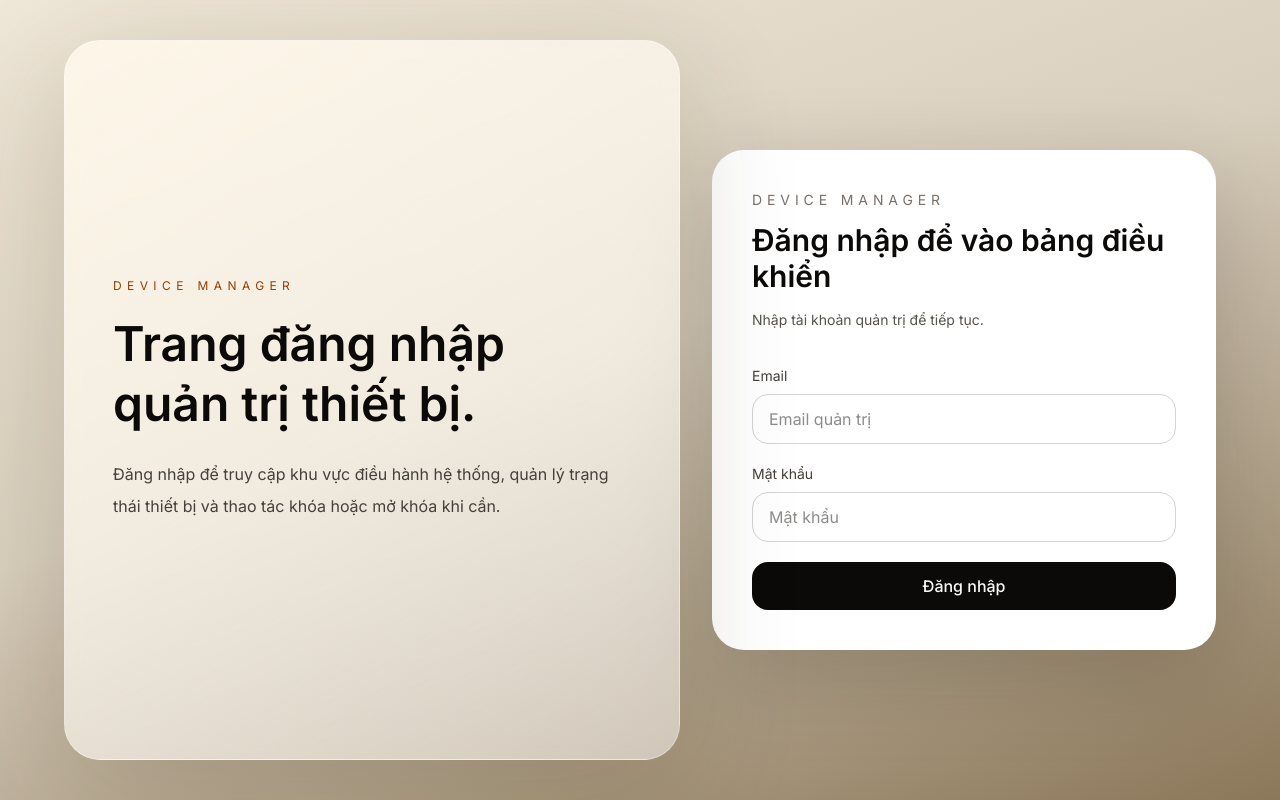
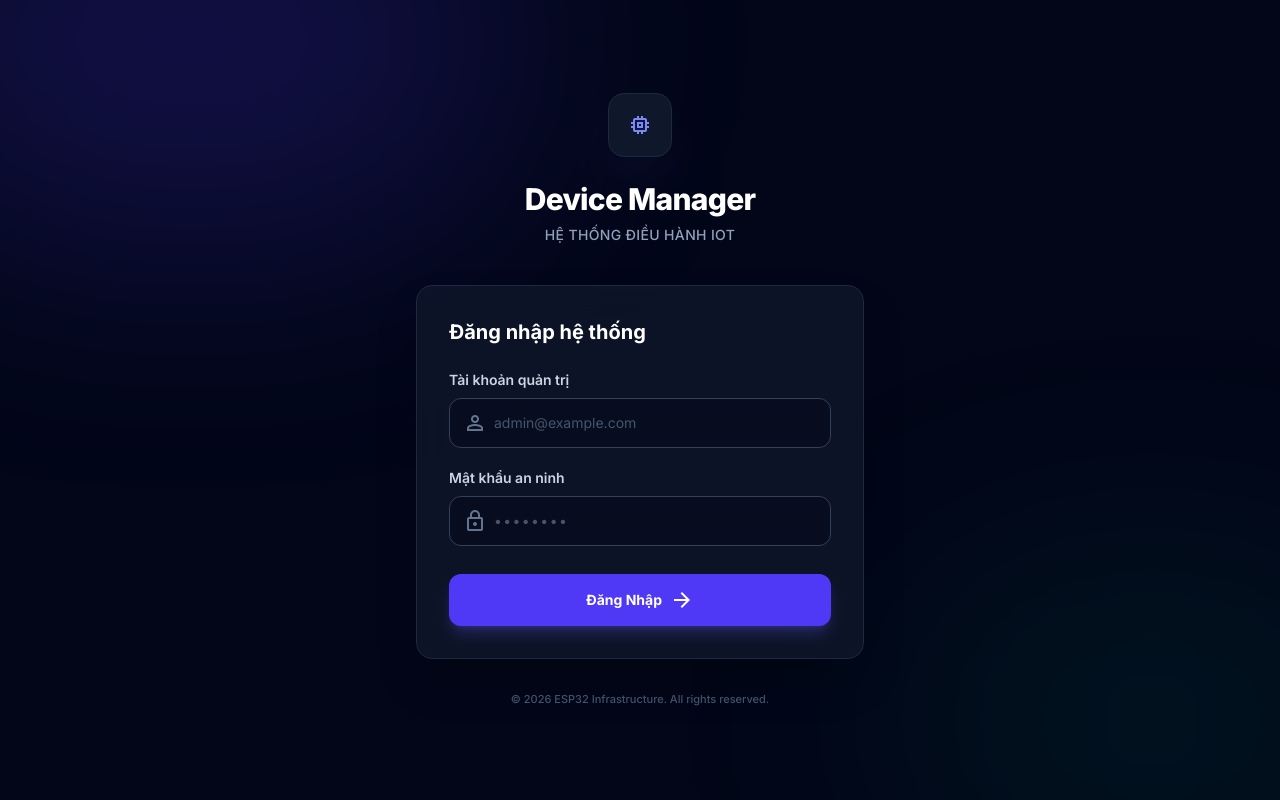
Before and after one commit to giangbc2k4/DeviceManager, a Next.js app: page / in a window 1280 px wide. Built offline with nearby package versions, Linux system fonts and the light colour scheme; no server answers.

Commit message:
login from

```diff
--- a/app/login-form.tsx
+++ b/app/login-form.tsx
@@ -41,40 +41,68 @@ export function LoginForm() {
 
   return (
     <form className="grid gap-5" onSubmit={handleSubmit}>
-      <label className="grid gap-2 text-sm text-stone-700">
-        Email
+      <div className="grid gap-2 text-sm">
+        <label className="font-semibold text-slate-300">
+          Tài khoản quản trị
+        </label>
+        <div className="relative">
           <input
             autoComplete="username"
-          className="rounded-2xl border border-stone-300 bg-white px-4 py-3 text-base text-stone-900 outline-none transition focus:border-amber-700"
+            className="w-full rounded-xl border border-slate-700 bg-slate-950/50 px-4 py-3.5 pl-11 text-sm text-slate-200 outline-none transition focus:border-indigo-500 focus:ring-1 focus:ring-indigo-500/50 placeholder:text-slate-600"
             onChange={(event) => setEmail(event.target.value)}
-          placeholder="Email quản trị"
+            placeholder="admin@example.com"
             required
             type="email"
             value={email}
           />
+          <span className="material-symbols-outlined absolute left-3.5 top-1/2 -translate-y-1/2 text-slate-500 text-[20px]">person</span>
+        </div>
+      </div>
+
+      <div className="grid gap-2 text-sm">
+        <label className="font-semibold text-slate-300 flex justify-between">
+          Mật khẩu an ninh
         </label>
-
-      <label className="grid gap-2 text-sm text-stone-700">
-        Mật khẩu
+        <div className="relative">
           <input
             autoComplete="current-password"
-          className="rounded-2xl border border-stone-300 bg-white px-4 py-3 text-base text-stone-900 outline-none transition focus:border-amber-700"
+            className="w-full rounded-xl border border-slate-700 bg-slate-950/50 px-4 py-3.5 pl-11 text-sm text-slate-200 outline-none transition focus:border-indigo-500 focus:ring-1 focus:ring-indigo-500/50 placeholder:text-slate-600 tracking-widest"
             onChange={(event) => setPassword(event.target.value)}
-          placeholder="Mật khẩu"
+            placeholder="••••••••"
             required
             type="password"
             value={password}
           />
-      </label>
+          <span className="material-symbols-outlined absolute left-3.5 top-1/2 -translate-y-1/2 text-slate-500 text-[20px]">lock</span>
+        </div>
+      </div>
 
-      {error ? <p className="text-sm text-red-700">{error}</p> : null}
+      {error ? (
+        <div className="rounded-lg bg-rose-500/10 border border-rose-500/20 p-3.5 flex items-start gap-2.5">
+          <span className="material-symbols-outlined text-rose-500 text-[18px] mt-0.5">error</span>
+          <p className="text-sm text-rose-400 font-medium leading-relaxed">{error}</p>
+        </div>
+      ) : null}
 
       <button
-        className="rounded-2xl bg-stone-950 px-4 py-3 text-base font-medium text-stone-50 transition hover:bg-amber-700 disabled:cursor-not-allowed disabled:bg-stone-400"
+        className="mt-2 flex w-full items-center justify-center gap-2 rounded-xl bg-indigo-600 px-4 py-3.5 text-sm font-bold text-white shadow-lg shadow-indigo-500/25 transition hover:bg-indigo-500 disabled:cursor-not-allowed disabled:bg-slate-800 disabled:text-slate-500 disabled:shadow-none"
         disabled={isSubmitting}
         type="submit"
       >
-        {isSubmitting ? "Đang kiểm tra..." : "Đăng nhập"}
+        {isSubmitting ? (
+          <>
+            <svg className="h-4 w-4 animate-spin" fill="none" viewBox="0 0 24 24">
+              <circle className="opacity-25" cx="12" cy="12" r="10" stroke="currentColor" strokeWidth="4" />
+              <path className="opacity-75" d="M4 12a8 8 0 018-8V0C5.373 0 0 5.373 0 12h4z" fill="currentColor" />
+            </svg>
+            Đang xác thực...
+          </>
+        ) : (
+          <>
+            Đăng Nhập
+            <span className="material-symbols-outlined text-[18px]">arrow_forward</span>
+          </>
+        )}
       </button>
     </form>
   );
--- a/app/page.tsx
+++ b/app/page.tsx
@@ -19,38 +19,36 @@ export default async function Home({ searchParams }: HomeProps) {
   }
 
   return (
-    <main className="min-h-screen bg-[linear-gradient(160deg,#efe7d7_0%,#d9cfbe_45%,#8b7759_100%)] px-6 py-10 text-stone-950">
-      <div className="mx-auto grid min-h-[calc(100vh-5rem)] max-w-6xl gap-8 lg:grid-cols-[1.1fr_0.9fr]">
-        <section className="flex flex-col justify-center rounded-[36px] border border-white/30 bg-[linear-gradient(145deg,rgba(255,248,235,0.85),rgba(255,255,255,0.45))] p-8 shadow-[0_30px_120px_rgba(52,37,9,0.18)] backdrop-blur lg:p-12">
-          <div>
-            <p className="text-xs uppercase tracking-[0.45em] text-amber-800">Device Manager</p>
-            <h1 className="mt-5 max-w-xl text-5xl font-semibold leading-tight text-stone-950">
-              Trang đăng nhập quản trị thiết bị.
-            </h1>
-            <p className="mt-6 max-w-lg text-base leading-8 text-stone-700">
-              Đăng nhập để truy cập khu vực điều hành hệ thống, quản lý trạng thái thiết bị và thao tác khóa hoặc mở khóa khi cần.
-            </p>
+    <main className="min-h-screen bg-slate-950 flex items-center justify-center p-6 relative overflow-hidden font-sans">
+      {/* Background Glow Effects */}
+      <div className="absolute top-[-20%] left-[-10%] w-[50%] h-[50%] rounded-full bg-indigo-600/20 blur-[120px] pointer-events-none" />
+      <div className="absolute bottom-[-10%] right-[-10%] w-[40%] h-[40%] rounded-full bg-emerald-600/10 blur-[120px] pointer-events-none" />
+
+      <div className="w-full max-w-md relative z-10 animate-in fade-in slide-in-from-bottom-8 duration-700">
+        <div className="mb-10 text-center">
+          <div className="inline-flex items-center justify-center w-16 h-16 rounded-2xl bg-slate-900 border border-slate-800 shadow-2xl shadow-indigo-500/10 mb-6">
+            <span className="material-symbols-outlined text-indigo-400 text-[32px]">memory</span>
           </div>
-        </section>
+          <h1 className="text-3xl font-extrabold tracking-tight text-white mb-2">Device Manager</h1>
+          <p className="text-slate-400 text-sm font-medium tracking-wide uppercase">Hệ thống Điều hành IoT</p>
+        </div>
 
-        <section className="flex items-center">
-          <div className="w-full rounded-[32px] bg-white p-8 shadow-[0_25px_90px_rgba(20,15,5,0.2)] lg:p-10">
-            <p className="text-sm uppercase tracking-[0.35em] text-stone-500">Device Manager</p>
-            <h2 className="mt-3 text-3xl font-semibold text-stone-950">Đăng nhập để vào bảng điều khiển</h2>
-            <p className="mt-3 text-sm leading-7 text-stone-600">
-              Nhập tài khoản quản trị để tiếp tục.
+        <div className="bg-slate-900/80 backdrop-blur-xl border border-slate-800 rounded-2xl p-8 shadow-2xl">
+          <h2 className="text-xl font-bold text-white mb-6">Đăng nhập hệ thống</h2>
 
-            </p>
-            {loggedOut ? (
-              <div className="mt-6 rounded-2xl border border-emerald-200 bg-emerald-50 px-4 py-3 text-sm font-medium text-emerald-800">
-                Đã đăng xuất. Vui lòng đăng nhập lại để tiếp tục.
-              </div>
-            ) : null}
-            <div className="mt-8">
-              <LoginForm />
+          {loggedOut ? (
+            <div className="mb-6 rounded-lg border border-emerald-500/20 bg-emerald-500/10 px-4 py-3 text-sm font-medium text-emerald-400 flex items-center gap-2">
+              <span className="material-symbols-outlined text-[18px]">check_circle</span>
+              Bạn đã đăng xuất an toàn.
             </div>
-          </div>
-        </section>
+          ) : null}
+
+          <LoginForm />
+        </div>
+
+        <p className="mt-8 text-center text-[11px] text-slate-600 font-medium">
+          &copy; {new Date().getFullYear()} ESP32 Infrastructure. All rights reserved.
+        </p>
       </div>
     </main>
   );
```
Also changed, not shown: 1 other file (tests, documents, lock files or other folders). Lines whose indentation alone changed are shown as unchanged.
